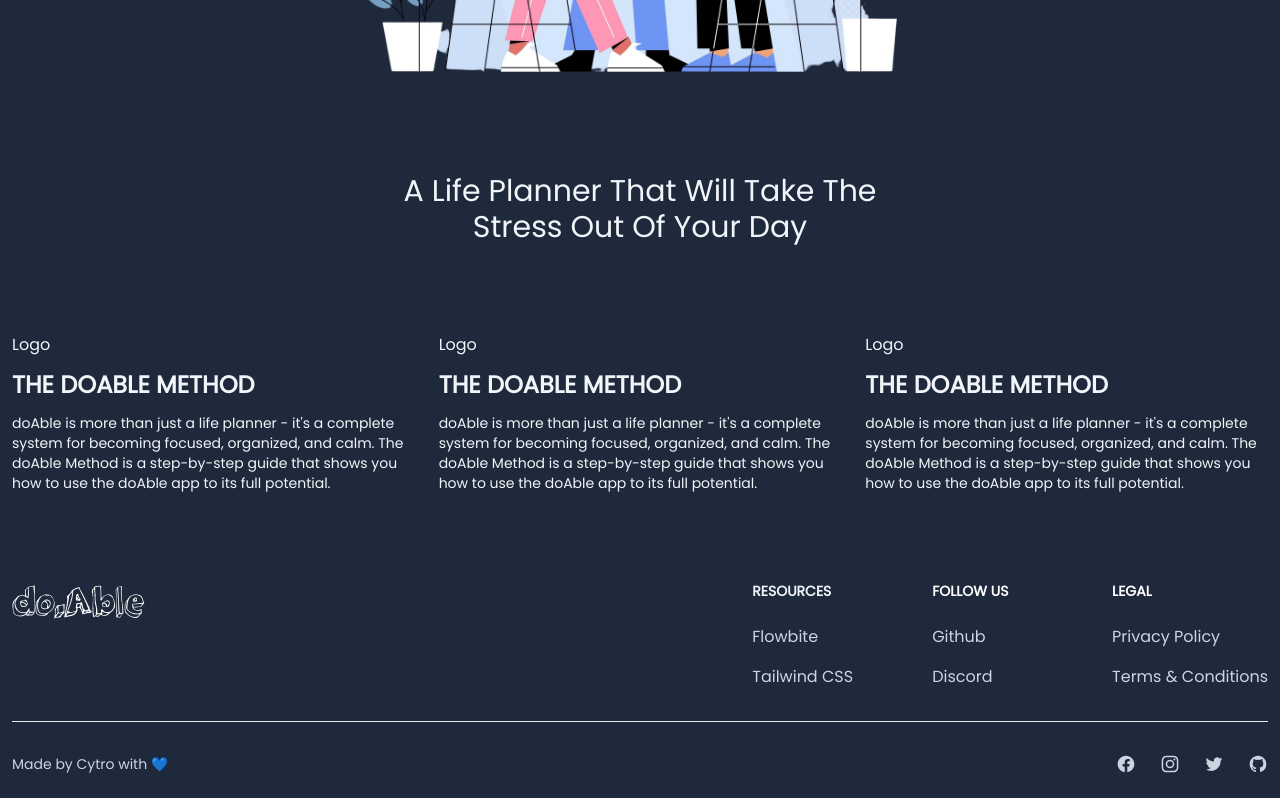
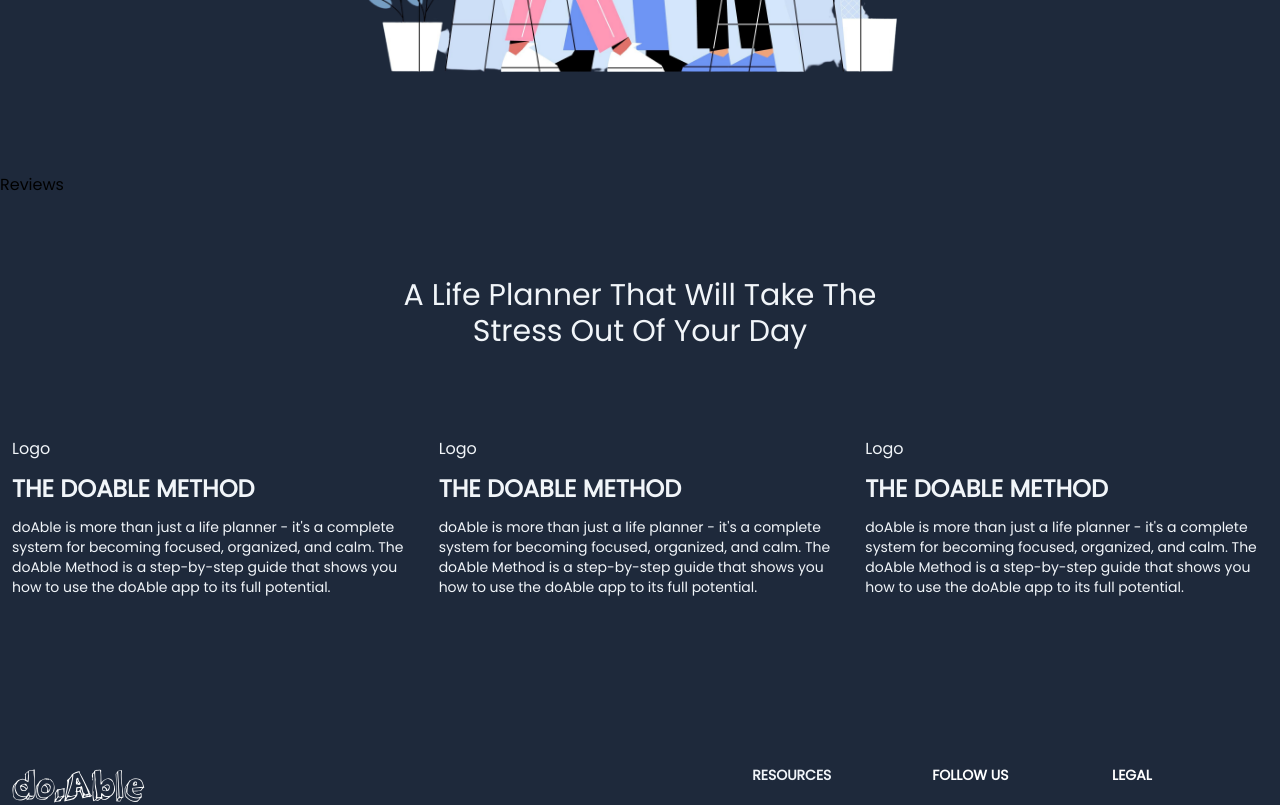
Before and after one commit to kyng-cytro/doable, a Nuxt app: page / in a window 1280 px wide. Shown: the part 920-1725 px from the top of the page. Built offline with nearby package versions, Linux system fonts and the light colour scheme.

Commit message:
:sparkles: small improvements

```diff
--- a/app.vue
+++ b/app.vue
@@ -10,7 +10,7 @@
       <!-- Main Content-->
       <HomeContent class="relative z-20 py-6" />
       <!-- Footer -->
-      <Footer class="relative z-20 pt-6" :darkMode="darkMode" />
+      <Footer class="relative z-20 mt-20" :darkMode="darkMode" />
     </div>
     <HomeContentBackdrop
       :isDark="darkMode"
--- /dev/null
+++ b/components/HomeContent/Reviews/index.vue
@@ -0,0 +1,3 @@
+<template>
+  <div>Reviews</div>
+</template>
--- a/components/HomeContent/index.vue
+++ b/components/HomeContent/index.vue
@@ -4,6 +4,8 @@
     <HomeContentHero class="pt-5 sm:pt-10" />
     <!-- Banner -->
     <HomeContentBanner class="py-5 sm:py-10" />
+    <!--Reviews-->
+    <HomeContentReviews class="py-5 sm:py-10" />
     <!-- Features -->
     <HomeContentFeatures class="py-5 sm:py-10" />
   </div>
```
